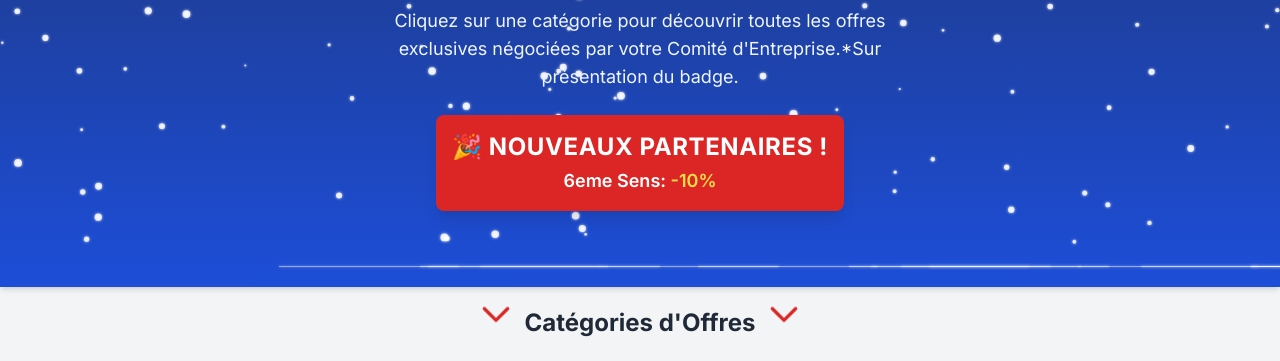
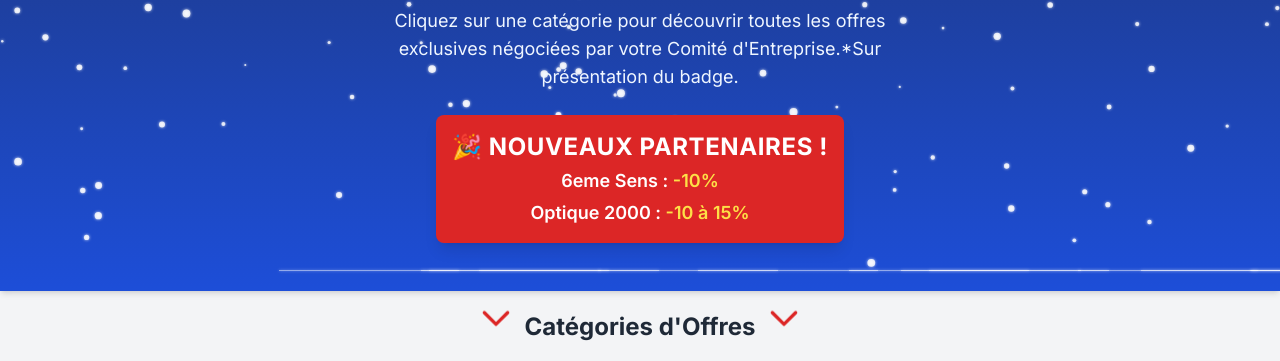
Before and after one commit to luffy01984-png/Renault-trucks-CE, a plain HTML site: page index.html in a window 1280 px wide. Shown: the part 233-594 px from the top of the page. Drawn offline with nearby package versions, Linux system fonts and the light colour scheme.

Commit message:
Update index.html

```diff
--- a/index.html
+++ b/index.html
@@ -382,11 +382,16 @@ body { font-family: 'Inter', sans-serif; margin:0; padding:0; background-color:#
       Cliquez sur une catégorie pour découvrir toutes les offres exclusives négociées par votre Comité d'Entreprise.*Sur présentation du badge.
     </p>
     <section class="bg-red-600 text-white text-center py-4 px-4 mt-6 rounded-lg shadow-lg inline-block">
-      <h2 class="text-2xl font-bold uppercase tracking-wide">🎉 Nouveaux Partenaires !</h2>
-      <p class="text-lg mt-1 font-semibold">
-        6eme Sens: <span class="text-yellow-300">-10%</span>
-      </p>
-    </section>
+  <h2 class="text-2xl font-bold uppercase tracking-wide">🎉 Nouveaux Partenaires !</h2>
+
+  <p class="text-lg mt-1 font-semibold">
+    6eme Sens : <span class="text-yellow-300">-10%</span>
+  </p>
+
+  <p class="text-lg mt-1 font-semibold">
+    Optique 2000 : <span class="text-yellow-300">-10 à 15%</span>
+  </p>
+</section>
   </div>
 </section>
 
```
